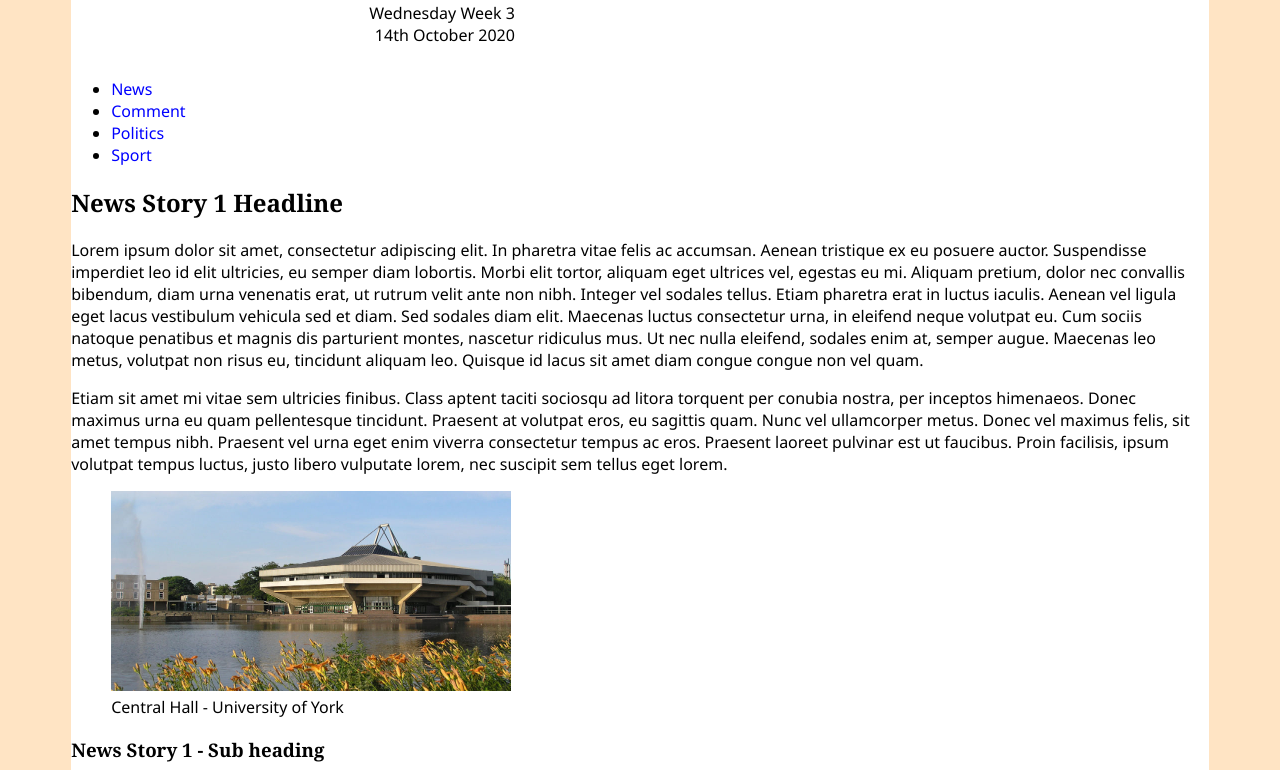
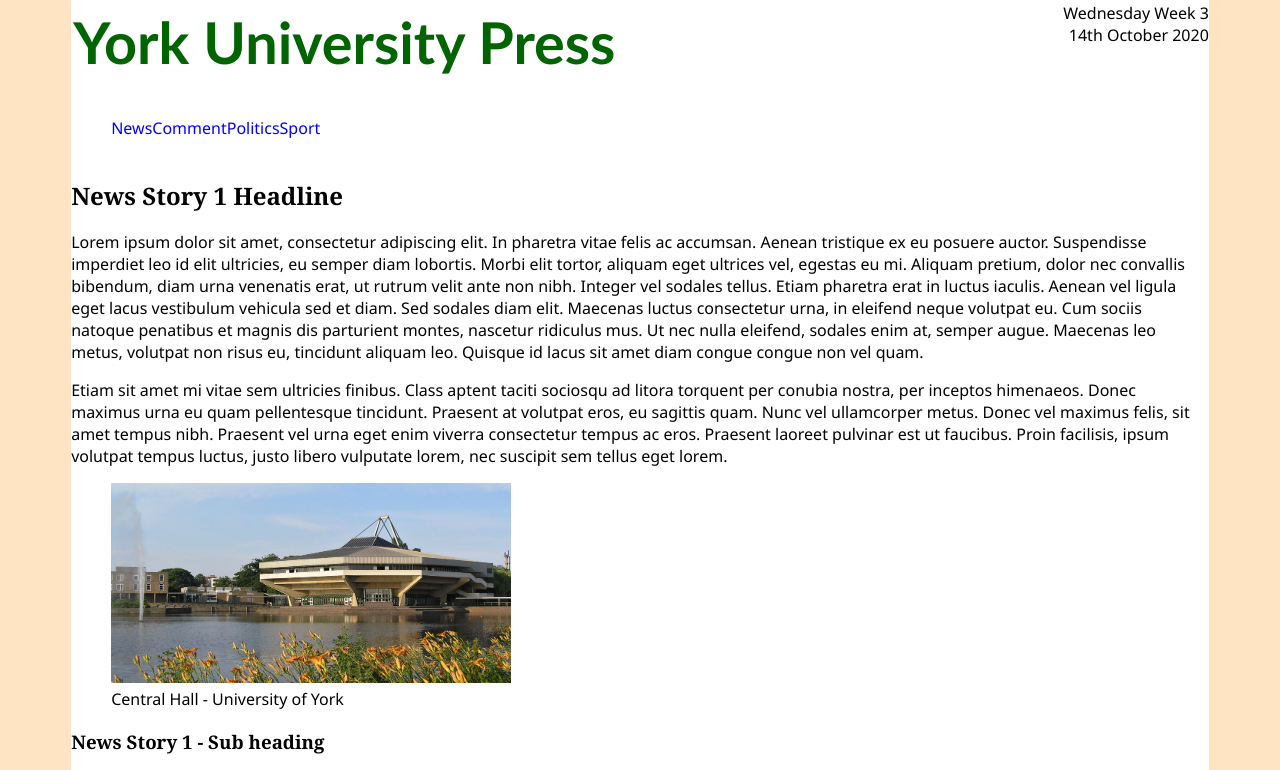
Before and after one commit to tpk516/W2-P2-positioning, a plain HTML site: page W2 Practical 2 starter code/index.html in a window 1280 px wide. Shown: the top 770 px of the page. Drawn offline with Linux system fonts and the light colour scheme.

Commit message:
changes to w2

```diff
--- a/W2 Practical 2 starter code/index.html
+++ b/W2 Practical 2 starter code/index.html
@@ -8,6 +8,7 @@
     <body>
         <div id="content-area">
             <header>
+                <h1 id="page-title"><a href="index.html">York University Press</a></h1>
                 <!--Eventually, the date will be autogenerated using JavaScript-->
                 <p id="date">Wednesday Week 3<br>14th October 2020</p>
             </header>
--- a/W2 Practical 2 starter code/styles.css
+++ b/W2 Practical 2 starter code/styles.css
@@ -14,15 +14,16 @@ a{
 }
 
 h1 {
-    font-size: 2em;
     display: inline-block;
-    width: 60%;
     text-align: left;
+    width: 82%;
+    box-sizing: border-box;
+    padding-left: 2px;
 }
 
 h1 a{
     font-family: 'Gill Sans', 'Gill Sans MT', Calibri, 'Trebuchet MS', sans-serif;
-    font-size: 1.5em;
+    font-size: 1.8em;
     color:darkgreen;
 
 }
@@ -38,8 +39,21 @@ background-color: white;
 }
 
 #date {
+    float: right;
     text-align:right;
-    display: inline-block;
-    width: 39%;
+    box-sizing: border-box;
+    width: 17%;
+    font-size: 1rem;
 
 }
+
+header {
+    font-size: 0fr;
+}
+
+
+#main-nav, li {
+    display: inline-block;
+    line-height: 1.8rem;
+    padding:0%
+}
```
